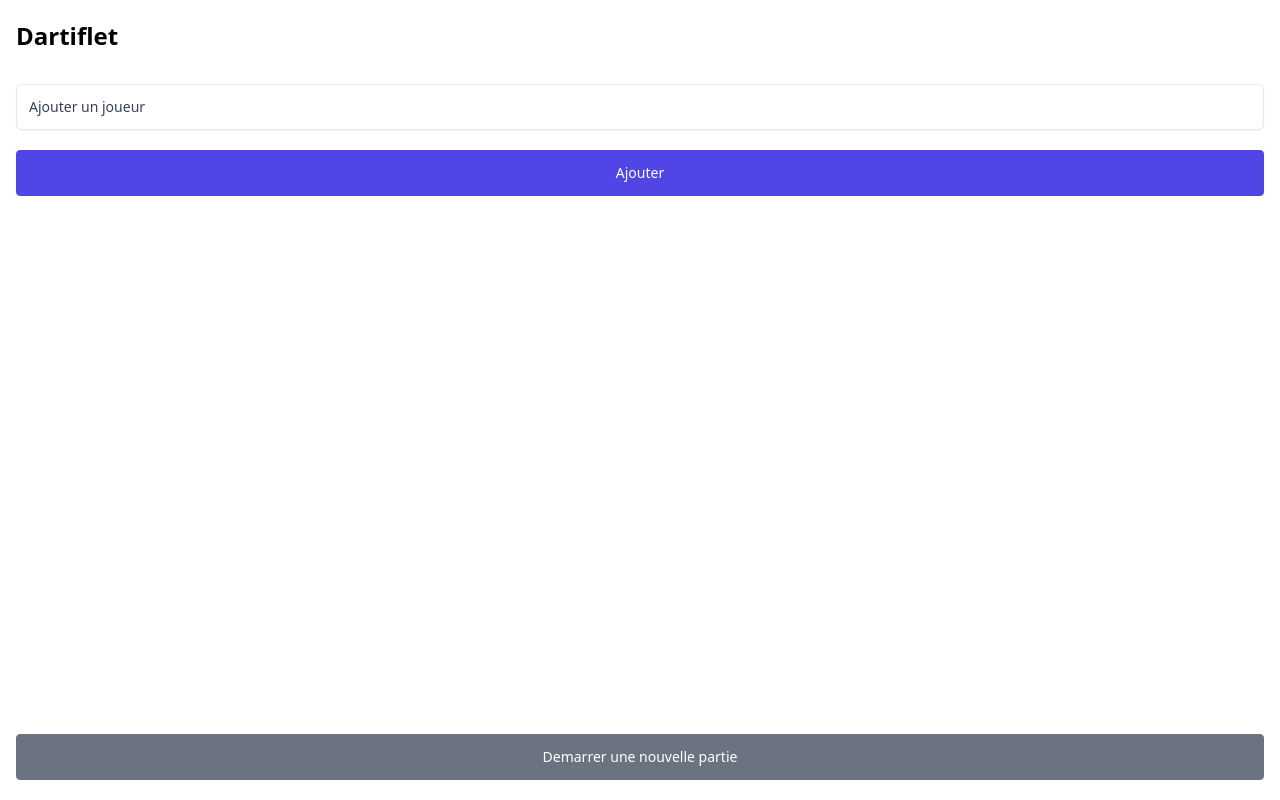
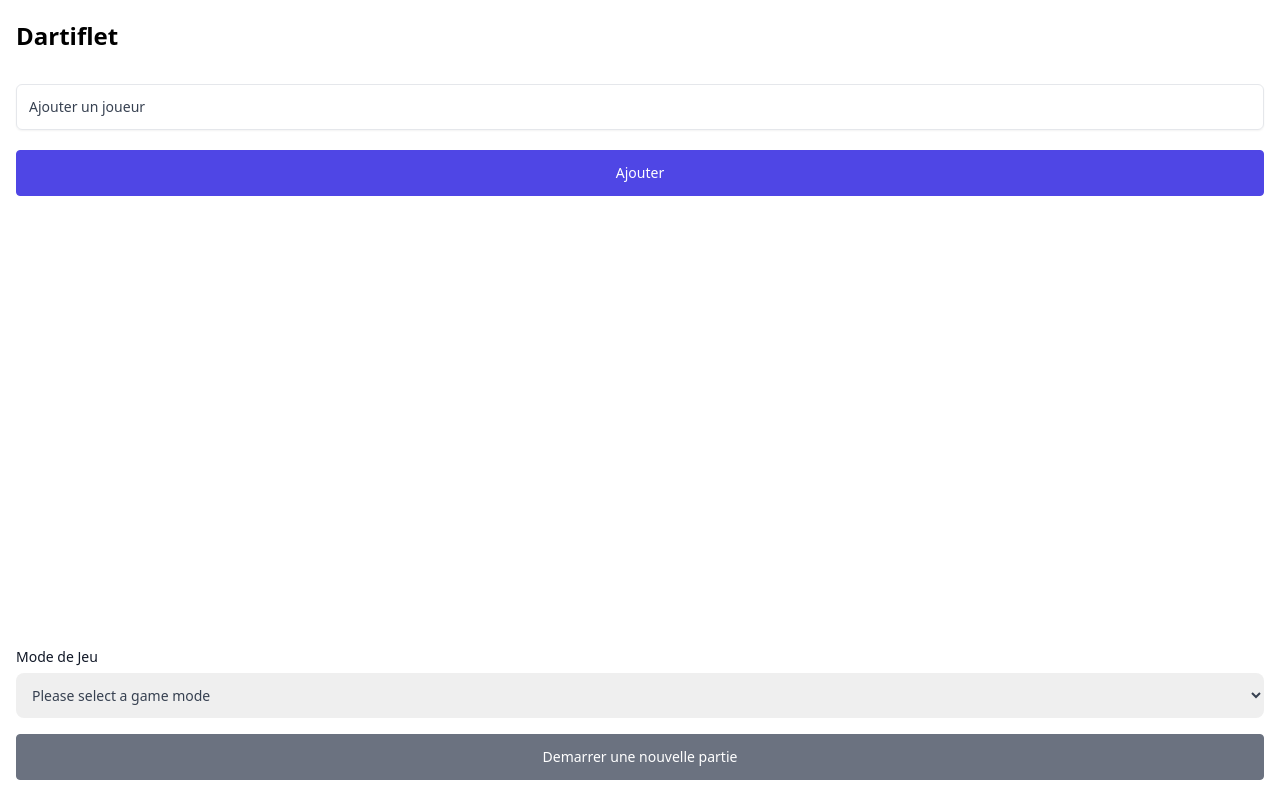
Before and after one commit to dguerroue/dartiflet, a Nuxt app: page / in a window 1280 px wide. Built offline with nearby package versions, Linux system fonts and the light colour scheme.

Commit message:
feat: add gameModes

```diff
--- a/pages/game.vue
+++ b/pages/game.vue
@@ -5,10 +5,10 @@
             {{ gameStore.winner.name }} a gagné la partie !
             <div class="flex gap-4">
                 <!-- TODO: gameStore.goHome() -->
-                <button class="rounded-lg bg-amber-500 px-4 py-2 text-white hover:bg-green-700">
+                <button class="rounded-lg bg-amber-500 px-4 py-2 text-white hover:bg-green-700" @click="endGame()">
                     MENU
                 </button>
-                <button class="rounded-lg bg-green-600 px-4 py-2 text-white hover:bg-green-700" @click="gameCricketStore.resetGame()">
+                <button class="rounded-lg bg-green-600 px-4 py-2 text-white hover:bg-green-700" @click="replayGame()">
                     REJOUER !
                 </button>
             </div>
@@ -17,7 +17,11 @@
             <!-- SCORE LIST -->
             <div class="w-1/6">
                 <div class="flex size-full flex-col gap-2 dark:text-white">
-                    <div class="mb-4 h-20"></div>
+                    <div class="mb-4 flex h-20 items-center justify-center">
+                        <button class="mx-4 cursor-pointer rounded-lg border-2 border-slate-300 p-3 text-base hover:bg-slate-700 active:bg-slate-600" @click="navigateTo('/')">
+                            HOME
+                        </button>
+                    </div>
                     <div v-for="score in gameCricketStore.cricketScores" :key="score" class="flex grow items-center justify-center text-2xl font-bold dark:text-white" :class="{'opacity-15': gameCricketStore.checkClosedScore(score)}">
                         {{ score == 25 ? 'B' : score }}
                     </div>
@@ -68,28 +72,29 @@ definePageMeta({
 const gameStore = useGameStore();
 const gameCricketStore = useGameCricketStore();
 
-function generateRandomArray(length: number, min: number = 1, max: number = 20): number[] {
-    const randomArray: number[] = [];
-
-    if(length > 20) {
-        length = 20
-    }
-
-    while (randomArray.length < length) {
-        const randomNumber = Math.floor(Math.random() * (max - min + 1)) + min;
-
-        if(randomArray.indexOf(randomNumber) == -1) {
-            randomArray.push(randomNumber);
-        }
-    }
-
-    return randomArray.sort(function(a, b){return b-a});
-}
-
-// gameCricketStore.setCricketScore([25, ...generateRandomArray(6)])
+if(gameStore.game?.mode.mode == 'cricket') {
+    gameCricketStore.startGame(gameStore.game?.mode.variant as CricketVariantModes)
+};
 
 function playerScore(id:number, score: number) {
     gameCricketStore.pushScore(id, score)
+}
+
+function endGame() {
+    if(gameStore.game?.mode.mode == 'cricket') {
+        gameCricketStore.resetGame();
+    };
+
+    gameStore.endGame();
+
+    navigateTo('/');
+}
+
+function replayGame() {
+    if(gameStore.game?.mode.mode == 'cricket') {
+        gameCricketStore.resetGame();
+        gameCricketStore.startGame(gameStore.game?.mode.variant as CricketVariantModes)
+    };
 }
 </script>
 
--- a/pages/index.vue
+++ b/pages/index.vue
@@ -11,11 +11,35 @@
         </div>
 
         <div class="flex flex-col gap-4">
-            <div v-if="gameStore.game?.isStarted" class="rounded border-2 border-dashed px-6 py-3 text-sm dark:border-white dark:text-white">
-                <span class="flex items-center justify-between">Reprendre la partie en cours <i>></i></span>
+            <button v-if="gameStore.game?.isStarted" class="mb-6 rounded border-2 border-dashed p-6 text-sm dark:border-white dark:text-white" @click="navigateTo('/game')">
+                <span class="flex items-center justify-between">
+                    Reprendre la partie en cours <i>></i>
+                </span>
+            </button>
+
+            <!-- GAME SELECTOR -->
+            <div>
+                <label for="game-mode" class="block text-sm font-medium text-gray-900 dark:text-white"> Mode de Jeu </label>
+
+                <select id="game-mode"
+                        v-model="selectedGameModeRef"
+                        class="mt-1.5 w-full rounded-lg border-gray-300 p-3 text-gray-700  sm:text-sm">
+                    <option value="" disabled>
+                        Please select a game mode
+                    </option>
+
+                    <optgroup v-for="gameMode in gameStore.gameModes" :key="gameMode.mode" :label="gameMode.mode">
+                        <option v-for="gameModeVariant in gameMode.variants"
+                                :key="gameModeVariant"
+                                :label="`${gameMode.mode} - ${gameModeVariant}`"
+                                :value="`${gameMode.mode}-${gameModeVariant}`">
+                        </option>
+                    </optgroup>
+                </select>
             </div>
 
-            <button :disabled="noPlayers" class="inline-block w-full rounded border border-green-600 bg-green-600 px-12 py-3 text-sm font-medium text-white hover:bg-transparent hover:text-green-600 focus:outline-none focus:ring active:text-green-500 disabled:pointer-events-none disabled:border-gray-500 disabled:bg-gray-500" @click="onStartGame()">
+            <button :disabled="noPlayers || noGameModeSelected" class="inline-block w-full rounded border border-green-600 bg-green-600 px-12 py-3 text-sm font-medium text-white hover:bg-transparent hover:text-green-600 focus:outline-none focus:ring active:text-green-500 disabled:pointer-events-none disabled:border-gray-500 disabled:bg-gray-500"
+                    @click="onStartGame()">
                 Demarrer une nouvelle partie
             </button>
         </div>
@@ -23,6 +47,8 @@
 </template>
 
 <script lang="ts" setup>
+import type { CricketVariantModes } from '~/stores/gameCricketStore';
+
 definePageMeta({
     layout: 'default'
 });
@@ -30,13 +56,23 @@ definePageMeta({
 const playerStore = usePlayerStore();
 const gameStore = useGameStore();
 
+const selectedGameModeRef = ref('');
+const selectedGameMode = computed(() => {
+    return {
+        mode: selectedGameModeRef.value.split('-')[0],
+        variant: selectedGameModeRef.value.split('-')[1]
+    }
+});
 const noPlayers = computed(() => playerStore.players.length === 0);
+const noGameModeSelected = computed(() => selectedGameModeRef.value === "");
 
 function onStartGame() {
 
     if(playerStore.players.length) {
-        gameStore.newGame(playerStore.players);
-        navigateTo('game')
+        if(selectedGameMode.value.mode == 'cricket') {
+            gameStore.newGame<'cricket', CricketVariantModes>(playerStore.players, {mode: selectedGameMode.value.mode, variant: selectedGameMode.value.variant as CricketVariantModes});
+            navigateTo('game')
+        }
     }
 }
 </script>
--- a/stores/gameCricketStore.ts
+++ b/stores/gameCricketStore.ts
@@ -2,6 +2,7 @@ import {Howl, Howler} from 'howler';
 import { defineStore } from 'pinia'
 import { useGameStore } from './gameStore';
 
+export type CricketVariantModes = 'classic' | 'random'
 
 export const useGameCricketStore = defineStore('gameCricket', () => {
     const gameStore = useGameStore();
@@ -10,11 +11,7 @@ export const useGameCricketStore = defineStore('gameCricket', () => {
 
     const cricketScores = ref<[number, ...number[]]>(defaultCricketScores);
 
-    const winnerPlayerId = ref<number>()
-
-    function setCricketScore(scores: [number, ...number[]]) {
-        cricketScores.value = scores;
-    }
+    const winnerPlayerId = ref<number>();
 
     // TODO: essayer de changer le type de score par ça:
     type Score = {
@@ -33,6 +30,39 @@ export const useGameCricketStore = defineStore('gameCricket', () => {
     const playerIdsHistory: number[] = []
 
     const playersScores = ref<PlayerScore[]>([]);
+
+    function startGame(variant: CricketVariantModes) {
+        if(gameStore.game?.isStarted) {
+            return;
+        }
+
+        if(variant == 'classic') {
+            cricketScores.value = defaultCricketScores
+        }
+        if(variant == 'random') {
+            function generateRandomArray(length: number, min: number = 1, max: number = 20): number[] {
+                const randomArray: number[] = [];
+
+                if(length > 20) {
+                    length = 20
+                }
+
+                while (randomArray.length < length) {
+                    const randomNumber = Math.floor(Math.random() * (max - min + 1)) + min;
+
+                    if(randomArray.indexOf(randomNumber) == -1) {
+                        randomArray.push(randomNumber);
+                    }
+                }
+
+                return randomArray.sort(function(a, b){return b-a});
+            }
+
+            cricketScores.value = [25, ...generateRandomArray(6)]
+        }
+
+        gameStore.startGame();
+    }
 
     function resetGame() {
         gameStore.resetGame();
@@ -184,7 +214,7 @@ export const useGameCricketStore = defineStore('gameCricket', () => {
 
     }
 
-    return { resetGame, cricketScores, setCricketScore, playersScores, pushScore, wallHit, undo, getCountByScorePlayer, checkClosedScore, getScorePointsByPlayerId, getScoresByPlayerId }
+    return { startGame, resetGame, cricketScores, playersScores, pushScore, wallHit, undo, getCountByScorePlayer, checkClosedScore, getScorePointsByPlayerId, getScoresByPlayerId }
 }, {
     persist: {
         storage: persistedState.localStorage
--- a/stores/gameStore.ts
+++ b/stores/gameStore.ts
@@ -1,10 +1,17 @@
 import { defineStore } from 'pinia'
 import type { Player } from './playerStore';
 
-export type GameMode = 'cricket' | '501';
+export type GameMode = {
+    mode: string,
+    variants: string[],
+};
+
 export type Game = {
     id: number,
-    mode: GameMode,
+    mode: {
+        mode: string,
+        variant: string,
+    },
     isStarted: boolean,
     players: Player[]
 }
@@ -12,17 +19,36 @@ export type Game = {
 export const useGameStore = defineStore('game', () => {
 
     const game = ref<Game|null>(null);
-
     const winner: Ref<Player|undefined> = ref(undefined);
 
-    function newGame(
-        players: Player[], params: {mode: GameMode} = {mode: 'cricket'}) {
+    const gameModes: GameMode[] = [
+        {
+            mode: 'cricket',
+            variants: ['classic', 'random'],
+        }
+    ];
+
+    function newGame<Mode extends string, Variant extends string>(players: Player[], params: {mode: Mode, variant: Variant}) {
         game.value = {
             id: 1,
             isStarted: false,
-            mode: params.mode,
+            mode: {
+                mode: params.mode,
+                variant: params.variant
+            },
             players: players
         }
+    }
+
+    function startGame() {
+        if(game.value) {
+            game.value.isStarted = true
+        }
+    }
+
+    function endGame() {
+        game.value = null;
+        resetGame();
     }
 
     function setWinner(playerId: number) {
@@ -30,14 +56,13 @@ export const useGameStore = defineStore('game', () => {
     }
 
     function resetGame() {
+        if(game.value) {
+            game.value.isStarted = false
+        }
         winner.value = undefined
     }
 
-    function goHome() {
-        resetGame();
-    }
-
-    return { goHome, newGame,resetGame, game, setWinner, winner }
+    return { newGame, startGame, endGame, resetGame, game, gameModes, setWinner, winner }
 }, {
     persist: {
         storage: persistedState.localStorage
```
